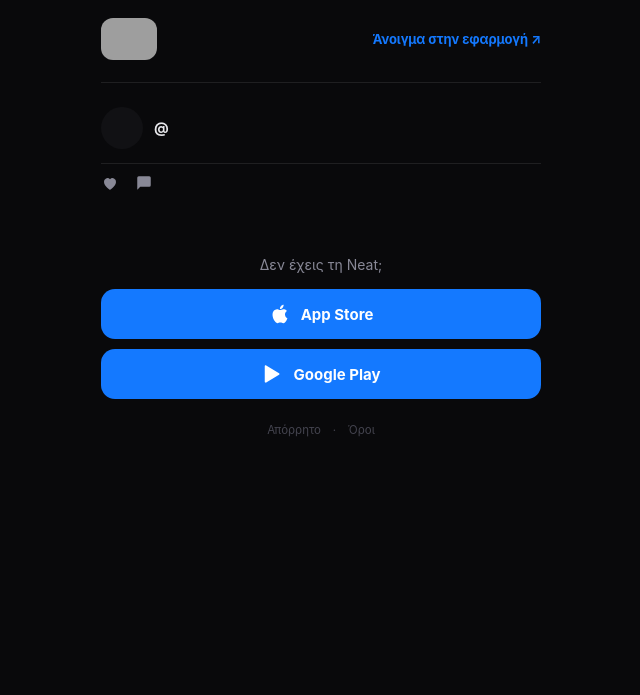
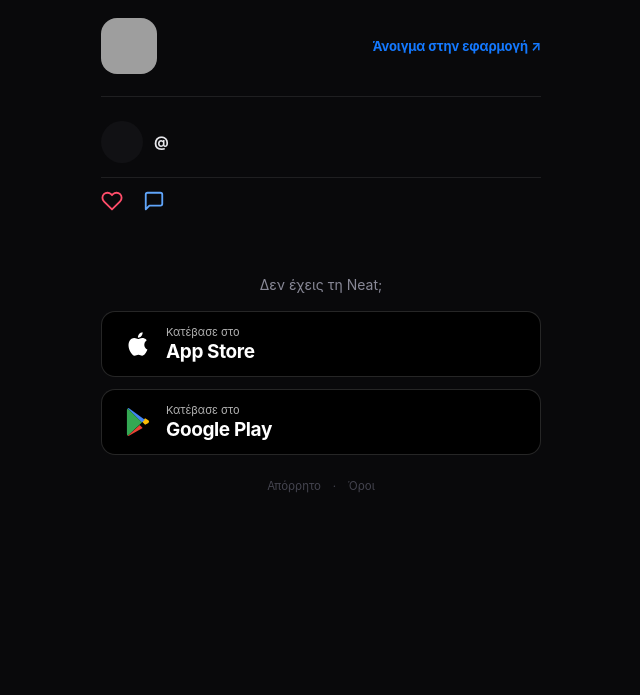
Before and after one commit to rrizos/neatbackend, a Django app: template web/templates/web/post.html in a window 1280 px wide. Shown: the top 695 px of the page, without its empty margins (319-959 px from the left). Run offline with Django 5.2, Linux system fonts and the light colour scheme; the template is opened without the code that fills it, so the values that code supplies are empty; grey boxes are pictures that could not be loaded.

Commit message:
Bigger logo (56px), proper stats icons with color, official-style store badges

```diff
--- a/web/templates/web/post.html
+++ b/web/templates/web/post.html
@@ -54,7 +54,7 @@ img, video { display: block; max-width: 100%; }
   border-bottom: 1px solid var(--border);
   margin-bottom: 24px;
 }
-.logo { height: 42px; width: auto; border-radius: 12px; }
+.logo { height: 56px; width: 56px; border-radius: 16px; object-fit: cover; }
 
 .header-open {
   font-size: 13px; font-weight: 650; color: var(--blue);
@@ -116,13 +116,17 @@ img, video { display: block; max-width: 100%; }
 
 /* ─── stats ─── */
 .stats {
-  display: flex; gap: 16px; color: var(--ink2);
-  font-size: 13px; padding: 10px 0 0;
+  display: flex; gap: 20px; color: var(--ink2);
+  font-size: 14px; font-weight: 500;
+  padding: 12px 0 0;
   border-top: 1px solid var(--border);
   margin-bottom: 32px;
 }
-.stat { display: flex; align-items: center; gap: 5px; }
-.stat svg { width: 18px; height: 18px; }
+.stat { display: flex; align-items: center; gap: 6px; }
+.stat svg { width: 22px; height: 22px; flex: none; }
+.stat-likes svg { color: #ff4d6a; }
+.stat-comments svg { color: #60a5fa; }
+.stat-shares svg { color: var(--ink2); }
 
 /* ─── comments ─── */
 .comments-title {
@@ -174,17 +178,20 @@ img, video { display: block; max-width: 100%; }
 .download-alt {
   text-align: center; padding: 32px 0 8px;
 }
-.download-alt p { font-size: 14px; color: var(--ink2); margin-bottom: 16px; }
-.store-links { display: flex; gap: 10px; flex-direction: column; }
+.download-alt p { font-size: 14px; color: var(--ink2); margin-bottom: 18px; }
+.store-links { display: flex; gap: 12px; flex-direction: column; }
 .store-link {
-  display: flex; align-items: center; justify-content: center; gap: 10px;
-  background: var(--blue); color: #fff;
-  border-radius: 14px; padding: 14px 20px;
-  font-size: 15px; font-weight: 700;
+  display: flex; align-items: center; gap: 14px;
+  background: #000; color: #fff;
+  border-radius: 14px; padding: 13px 22px;
+  border: 1px solid rgba(255,255,255,0.15);
   transition: opacity .15s;
 }
-.store-link:hover { opacity: .88; }
-.store-link svg { width: 22px; height: 22px; flex: none; }
+.store-link:hover { opacity: .85; }
+.store-link svg { width: 28px; height: 28px; flex: none; }
+.store-link .badge-txt { text-align: left; }
+.store-link .badge-sub { font-size: 11px; color: rgba(255,255,255,.7); display: block; margin-bottom: 1px; }
+.store-link .badge-name { font-size: 19px; font-weight: 700; display: block; letter-spacing: -0.02em; }
 
 /* ─── footer ─── */
 footer { text-align: center; padding: 16px 0 4px; font-size: 11.5px; color: var(--ink3); }
@@ -288,16 +295,23 @@ footer a { color: var(--ink3); margin: 0 6px; }
 
   <!-- Stats -->
   <div class="stats">
-    <span class="stat">
-      <svg viewBox="0 0 24 24" fill="currentColor"><path d="M12 21s-8-4.9-8-10.4A4.6 4.6 0 0 1 12 7a4.6 4.6 0 0 1 8 3.6C20 16.1 12 21 12 21z"/></svg>
+    <span class="stat stat-likes">
+      <svg viewBox="0 0 24 24" fill="none" stroke="currentColor" stroke-width="2" stroke-linecap="round" stroke-linejoin="round">
+        <path d="M20.84 4.61a5.5 5.5 0 0 0-7.78 0L12 5.67l-1.06-1.06a5.5 5.5 0 0 0-7.78 7.78l1.06 1.06L12 21.23l7.78-7.78 1.06-1.06a5.5 5.5 0 0 0 0-7.78z"/>
+      </svg>
       {{ post.likes }}
     </span>
-    <span class="stat">
-      <svg viewBox="0 0 24 24" fill="currentColor"><path d="M21 15a2 2 0 0 1-2 2H7l-4 4V5a2 2 0 0 1 2-2h14a2 2 0 0 1 2 2z"/></svg>
+    <span class="stat stat-comments">
+      <svg viewBox="0 0 24 24" fill="none" stroke="currentColor" stroke-width="2" stroke-linecap="round" stroke-linejoin="round">
+        <path d="M21 15a2 2 0 0 1-2 2H7l-4 4V5a2 2 0 0 1 2-2h14a2 2 0 0 1 2 2z"/>
+      </svg>
       {{ post.comment_count }}
     </span>
-    {% if post.shares %}<span class="stat">
-      <svg viewBox="0 0 24 24" fill="currentColor"><path d="M14 4l7 6-7 6v-3.5c-4 0-7 1-9 3.5.6-4.6 3.6-7.5 9-8z"/></svg>
+    {% if post.shares %}<span class="stat stat-shares">
+      <svg viewBox="0 0 24 24" fill="none" stroke="currentColor" stroke-width="2" stroke-linecap="round" stroke-linejoin="round">
+        <circle cx="18" cy="5" r="3"/><circle cx="6" cy="12" r="3"/><circle cx="18" cy="19" r="3"/>
+        <line x1="8.59" y1="13.51" x2="15.42" y2="17.49"/><line x1="15.41" y1="6.51" x2="8.59" y2="10.49"/>
+      </svg>
       {{ post.shares }}
     </span>{% endif %}
   </div>
@@ -352,12 +366,25 @@ footer a { color: var(--ink3); margin: 0 6px; }
     <p>Δεν έχεις τη Neat;</p>
     <div class="store-links">
       <a class="store-link" href="{{ app_store_url }}" rel="noopener">
-        <svg viewBox="0 0 24 24" fill="currentColor"><path d="M18.71 19.5c-.83 1.24-1.71 2.45-3.05 2.47-1.34.03-1.77-.79-3.29-.79-1.53 0-2 .77-3.27.82-1.31.05-2.3-1.32-3.14-2.53C4.25 17 2.94 12.45 4.7 9.39c.87-1.52 2.43-2.48 4.12-2.51 1.28-.02 2.5.87 3.29.87.78 0 2.26-1.07 3.8-.91.65.03 2.47.26 3.64 1.98-.09.06-2.17 1.28-2.15 3.81.03 3.02 2.65 4.03 2.68 4.04-.03.07-.42 1.44-1.38 2.83M13 3.5c.73-.83 1.94-1.46 2.94-1.5.13 1.17-.34 2.35-1.04 3.19-.69.85-1.83 1.51-2.95 1.42-.15-1.15.41-2.35 1.05-3.11z"/></svg>
-        App Store
+        <!-- Apple logo -->
+        <svg viewBox="0 0 24 24" fill="white"><path d="M18.71 19.5c-.83 1.24-1.71 2.45-3.05 2.47-1.34.03-1.77-.79-3.29-.79-1.53 0-2 .77-3.27.82-1.31.05-2.3-1.32-3.14-2.53C4.25 17 2.94 12.45 4.7 9.39c.87-1.52 2.43-2.48 4.12-2.51 1.28-.02 2.5.87 3.29.87.78 0 2.26-1.07 3.8-.91.65.03 2.47.26 3.64 1.98-.09.06-2.17 1.28-2.15 3.81.03 3.02 2.65 4.03 2.68 4.04-.03.07-.42 1.44-1.38 2.83M13 3.5c.73-.83 1.94-1.46 2.94-1.5.13 1.17-.34 2.35-1.04 3.19-.69.85-1.83 1.51-2.95 1.42-.15-1.15.41-2.35 1.05-3.11z"/></svg>
+        <span class="badge-txt">
+          <span class="badge-sub">Κατέβασε στο</span>
+          <span class="badge-name">App Store</span>
+        </span>
       </a>
       <a class="store-link" href="{{ play_store_url }}" rel="noopener">
-        <svg viewBox="0 0 24 24" fill="currentColor"><path d="m3 20.5v-17c0-.83.94-1.3 1.6-.8l14 8.5c.6.36.6 1.24 0 1.6l-14 8.5c-.66.5-1.6.03-1.6-.8z"/></svg>
-        Google Play
+        <!-- Google Play logo (colorful) -->
+        <svg viewBox="0 0 24 24" width="28" height="28">
+          <path d="M3.18 23.76c.33.18.7.24 1.09.13l11.7-6.76-2.48-2.48z" fill="#EA4335"/>
+          <path d="M20.91 10.49L18.1 8.89l-2.77 2.77 2.77 2.77 2.84-1.63a1.6 1.6 0 0 0 0-2.31z" fill="#FBBC04"/>
+          <path d="M4.27.11A1.6 1.6 0 0 0 3.18.37L15.33 12.5l2.48-2.48z" fill="#4285F4"/>
+          <path d="M3.18.37A1.6 1.6 0 0 0 2.5 1.66v20.68a1.6 1.6 0 0 0 .68 1.42L15.33 12.5z" fill="#34A853"/>
+        </svg>
+        <span class="badge-txt">
+          <span class="badge-sub">Κατέβασε στο</span>
+          <span class="badge-name">Google Play</span>
+        </span>
       </a>
     </div>
   </div>
```
